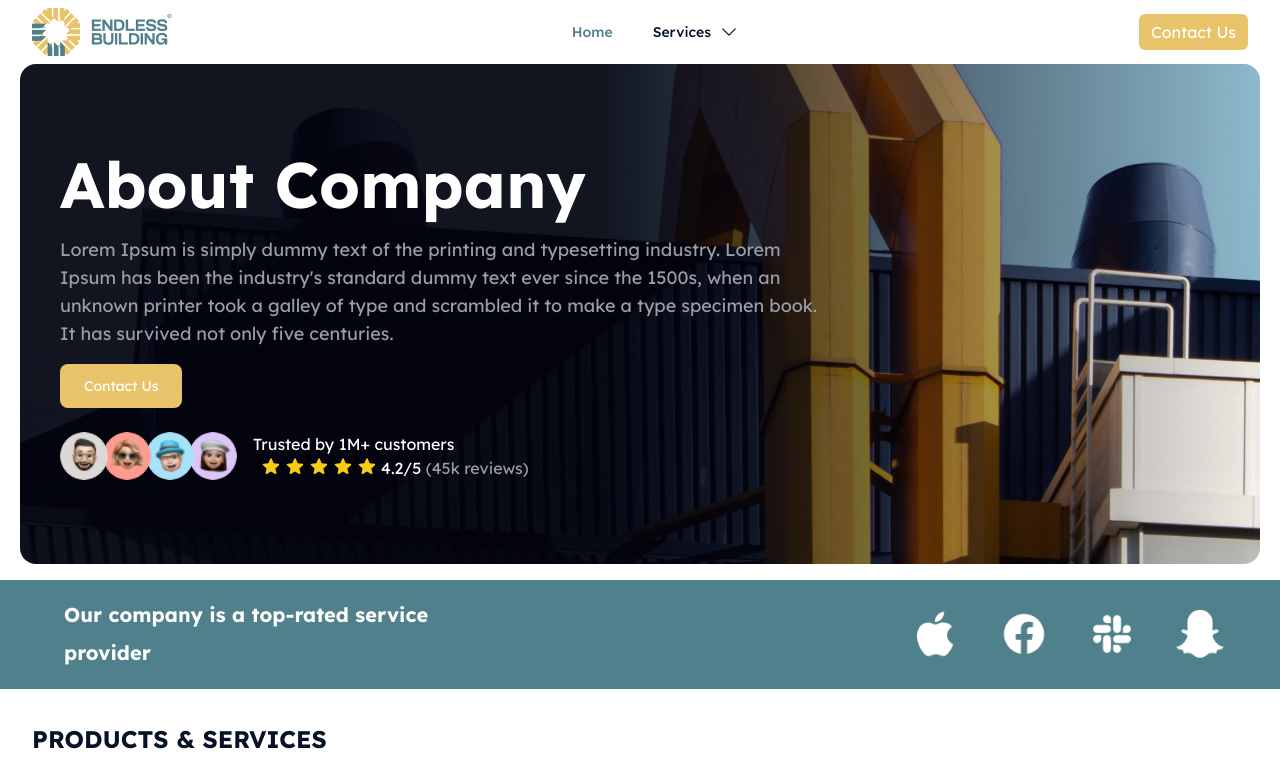
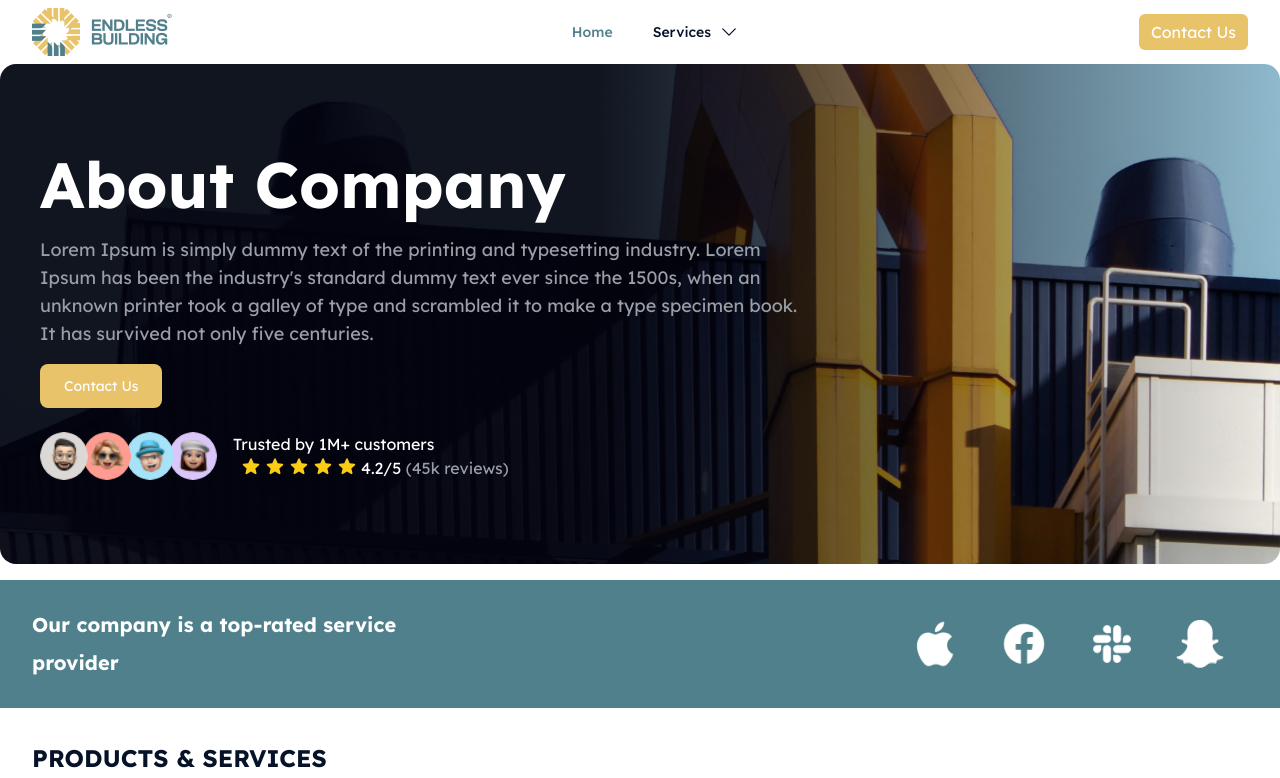
Before and after one commit to Mennaamohamed25/Projectone, a React (Create React App) app: page / in a window 1280 px wide. Shown: the top 778 px of the page. Built offline with nearby package versions, Linux system fonts and the light colour scheme.

Commit message:
last update

```diff
--- a/src/Components/Header/Header.jsx
+++ b/src/Components/Header/Header.jsx
@@ -10,12 +10,8 @@ import { Link } from 'react-router-dom';
 const Header = () => {
   return (
     <header
-      className="relative w-full h-[600px] sm:h-[500px] xs:h-[400px] bg-cover bg-center py-0
-             md:px-8 sm:px-4 xs:px-2
-             sm:w-full xs:w-full
-             md:max-w-[calc(100%-40px)] lg:max-w-[calc(100%-40px)]
-             max-w-full
-             xs:overflow-hidden sm:overflow-hidden"
+      className="relative mx-auto max-w-7xl px-8 h-[600px] sm:h-[500px] xs:h-[400px] bg-cover bg-center py-0
+ "
       style={{
         backgroundImage: `url(${headerImage})`,
         borderRadius: '16px',
--- a/src/Components/OurCompany/OurCompany.jsx
+++ b/src/Components/OurCompany/OurCompany.jsx
@@ -7,9 +7,10 @@ import { Link } from 'react-router-dom';
 
 const OurCompany = () => {
   return (
-    <div className="w-full mt-4 h-auto flex flex-col px-4 bg-secondary md:flex-row md:px-8 justify-between items-center gap-4 md:gap-8">
+    <div className="w-full mt-4 h-auto bg-secondary">
+      <div className="mx-auto max-w-7xl px-8 p-4 text-center md:text-left flex flex-col  md:flex-row md:px-8 justify-between items-center gap-4 md:gap-8">
         {/* First Column with Text */}
-      <div className="mx-auto max-w-7xl px-8 p-4 text-center md:text-left">
+        <div className="">
           <p className="font-semibold text-base text-lg md:text-xl leading-relaxed md:leading-[38.4px]">
             Our company is a top-rated service provider
           </p>
@@ -17,7 +18,11 @@ const OurCompany = () => {
         {/* Second Column with Icons */}
         <div className="w-full md:w-[calc(100%-344px)] p-4 text-center md:text-left flex flex-wrap justify-center md:justify-end gap-4 md:gap-6">
           <Link to="#" className="flex items-center justify-center p-2">
-          <img src={appleImg} alt="apple" className="w-8 h-8 md:w-12 md:h-12" />
+            <img
+              src={appleImg}
+              alt="apple"
+              className="w-8 h-8 md:w-12 md:h-12"
+            />
           </Link>
           <Link to="#" className="flex items-center justify-center p-2">
             <img
@@ -27,7 +32,11 @@ const OurCompany = () => {
             />
           </Link>
           <Link to="#" className="flex items-center justify-center p-2">
-          <img src={slackImg} alt="slack" className="w-8 h-8 md:w-12 md:h-12" />
+            <img
+              src={slackImg}
+              alt="slack"
+              className="w-8 h-8 md:w-12 md:h-12"
+            />
           </Link>
           <Link to="#" className="flex items-center justify-center p-2">
             <img
@@ -38,6 +47,7 @@ const OurCompany = () => {
           </Link>
         </div>
       </div>
+    </div>
   );
 };
 
--- a/src/Components/Us/Us.jsx
+++ b/src/Components/Us/Us.jsx
@@ -3,23 +3,24 @@ import { Link } from 'react-router-dom';
 
 const Us = () => {
   return (
-    <div className="w-full flex flex-col px-6 bg-secondary md:flex-row justify-between items-center gap-8 p-[80px_112px]">
-      {/* First Column with Icons */}
-      <div className="w-full px-8 md:w-1/2 p-4 text-center md:text-left">
-        <p
-          className="font-semibold text-xl text-base leading-[38.4px] md:items-center md:text-left"
-          style={{ width: '344px' }}
-        >
+    <div className="w-full  h-auto bg-secondary">
+      <div className="mx-auto max-w-7xl px-8 p-4 text-center md:text-left flex flex-col  md:flex-row md:px-8 justify-between items-center gap-4 md:gap-8">
+        {/* First Column with Text */}
+        <div className="">
+          <p className="font-semibold text-base text-lg md:text-xl leading-relaxed md:leading-[38.4px]">
             Ready to transform your home?
           </p>
         </div>
-      {/* Second Column with Text */}
+        {/* Second Column with Icons */}
+        <div className="w-full md:w-[calc(100%-344px)] p-4 text-center md:text-left flex flex-wrap justify-center md:justify-end gap-4 md:gap-6">
           <Link to="/contact/*" className="px-8">
             <button className="bg-base text-secondary rounded-[8px] px-[24px] py-[24px] gap-[8px] text-[16px]">
               Get started with us
             </button>
           </Link>
         </div>
+      </div>
+    </div>
   );
 };
 
```
Lines whose indentation alone changed are shown as unchanged.
